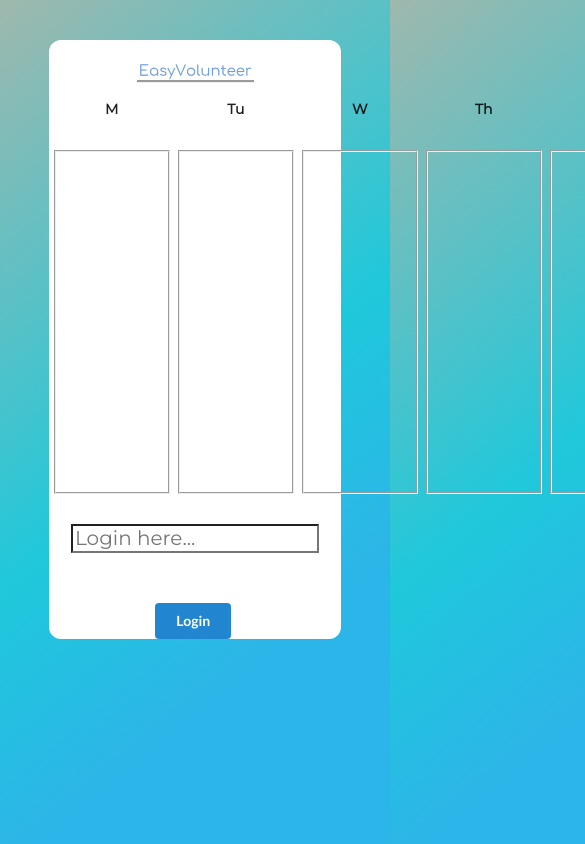
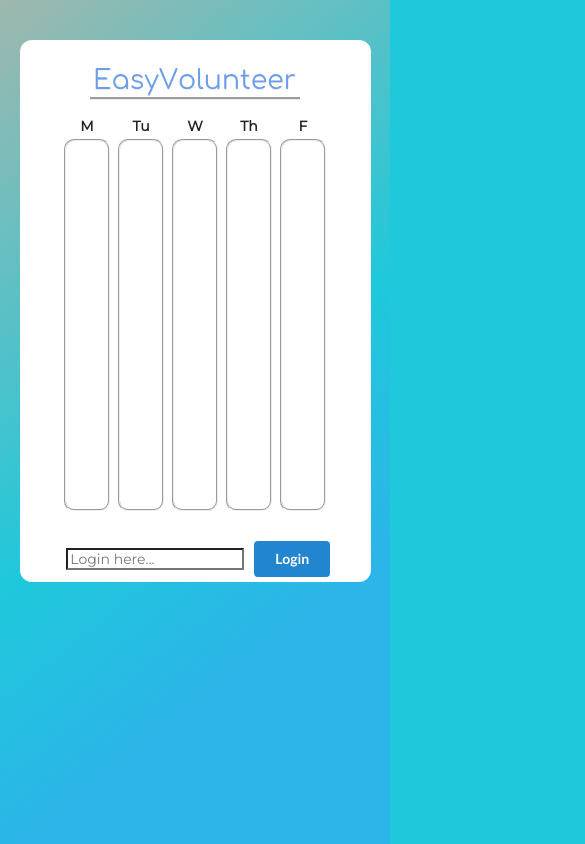
Before and after one commit to cs394-s19/Blue-EasyVolunteer, a React (Create React App) app in the folder easy-volunteer/: page / in a window 390 px wide. Shown: the top 844 px of the page, 585 px wide, since content can reach past the window. Built offline with nearby package versions, Linux system fonts and the light colour scheme; no server answers.

Commit message:
yay it looks pretty now

```diff
--- a/easy-volunteer/src/App.css
+++ b/easy-volunteer/src/App.css
@@ -27,8 +27,13 @@
 
 }
 
+form {
+  margin-bottom: 2%;
+}
+
 .loginDiv {
   margin-top: 20px;
+
   display: flex;
   align-items: flex-start;
   justify-content: center;
@@ -38,7 +43,7 @@
 .login {
   margin-right: 10px;
   margin-left: 10px;
-  margin-bottom: 50px;
+
   font-family: 'Montserrat', sans-serif;
 
 }
@@ -48,8 +53,8 @@
   text-shadow: 5px 5px 10px gray;
   color: steelblue;
   border-bottom: groove;
-  height: 4 0%;
-  width: 40%;
+
+  width: 60%;
   display: block;
   margin-left: auto;
   margin-right: auto;
@@ -106,7 +111,7 @@
 
 .day-header {
   font-family: 'Montserrat', sans-serif;
-  height: 50px;
+  height: 20px;
 }
 
 .true {
@@ -117,6 +122,7 @@
   border: 2px groove;
   font-family: 'Montserrat', sans-serif;
   color: black;
+  border-radius: 10px;
   transition: all 0.3s cubic-bezier(.25,.8,.25,1);
 }
 
@@ -125,11 +131,12 @@
 }
 
 .false {
-  border-top: groove;
+
   padding: 0px;
   margin: 0px;
   max-width: 10%;
   border: 2px groove;
+  border-radius: 10px;
   transition: all 0.3s cubic-bezier(.25,.8,.25,1);
 
 }
@@ -137,3 +144,22 @@
 .false:hover{
 	 box-shadow: 0 6px 28px rgba(0,0,0,0.25);
 }
+
+/* for phones */
+@media screen and (max-width: 848px) {
+  .day {
+    width: 80px;
+  }
+  .App {
+    max-width: 90%;
+  }
+}
+
+@media screen and (max-width: 480px) {
+  .day {
+    width: 50px;
+  }
+  .App {
+    max-width: 90%;
+  }
+}
--- a/easy-volunteer/src/App.js
+++ b/easy-volunteer/src/App.js
@@ -250,18 +250,19 @@
   }
   return (
     <div>
-      <form>
-        <input class="ui huge icon input login" id="login" type="text" placeholder="Login here..." />
+      <form class="form">
+        <input class="ui icon input login" id="login" type="text" placeholder="Login here..." />
         <button class="ui primary button login" onClick={handleLogin} type="button">Login</button>
+        <LoginInfo name={name}/>
       </form>
-      <LoginInfo name={name}/>
+
     </div>
   );
 }
 
 const LoginInfo = ({name}) => ( ((name !== "") && (name != null)) ?
   <p>
-    Signed in as: <br /> {name}
+    Signed in as: {name}
   </p>
   : <p></p>
 );
```
